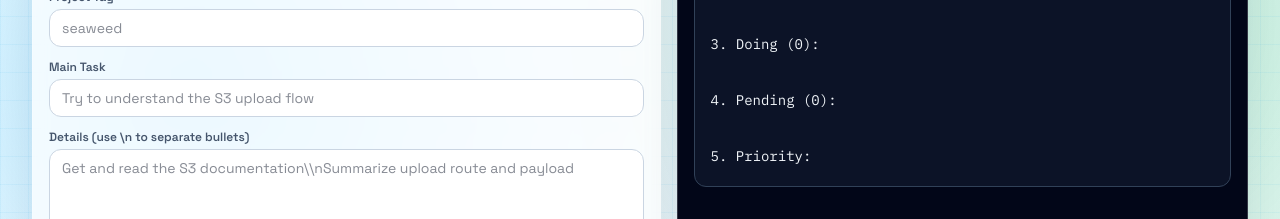
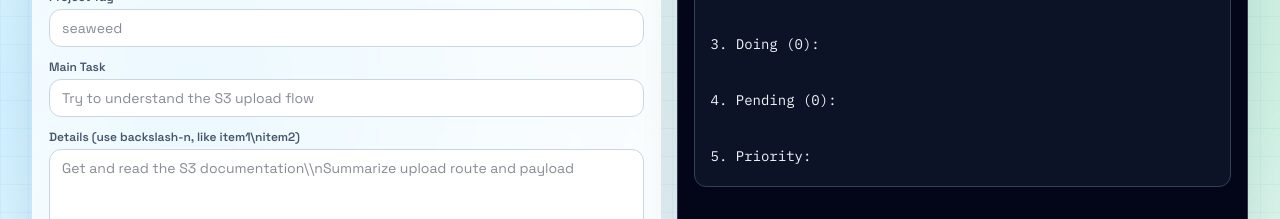
Before and after one commit to wecrazy/daily-report-format, a Next.js app: page / in a window 1280 px wide. Shown: the part 880-1099 px from the top of the page. Built offline with nearby package versions, Linux system fonts and the light colour scheme.

Commit message:
chore: clarify details separator label text
Agent-Logs-Url: https://github.com/wecrazy/daily-report-format/sessions/54d8770b-f87f-4b0a-9233-14362bfcb1f3

Co-authored-by: wecrazy <60649219+wecrazy@users.noreply.github.com>

```diff
--- a/src/components/dashboard/report-form.tsx
+++ b/src/components/dashboard/report-form.tsx
@@ -208,7 +208,9 @@ export function ReportForm({
           </div>
 
           <div>
-            <label className="mb-1 block text-xs font-semibold text-slate-600">Details (use \n to separate bullets)</label>
+            <label className="mb-1 block text-xs font-semibold text-slate-600">
+              Details (use backslash-n, like item1\nitem2)
+            </label>
             <textarea
               rows={4}
               className="w-full rounded-xl border border-slate-300 bg-white px-3 py-2 text-sm outline-none ring-sky-500 focus:ring"
```
